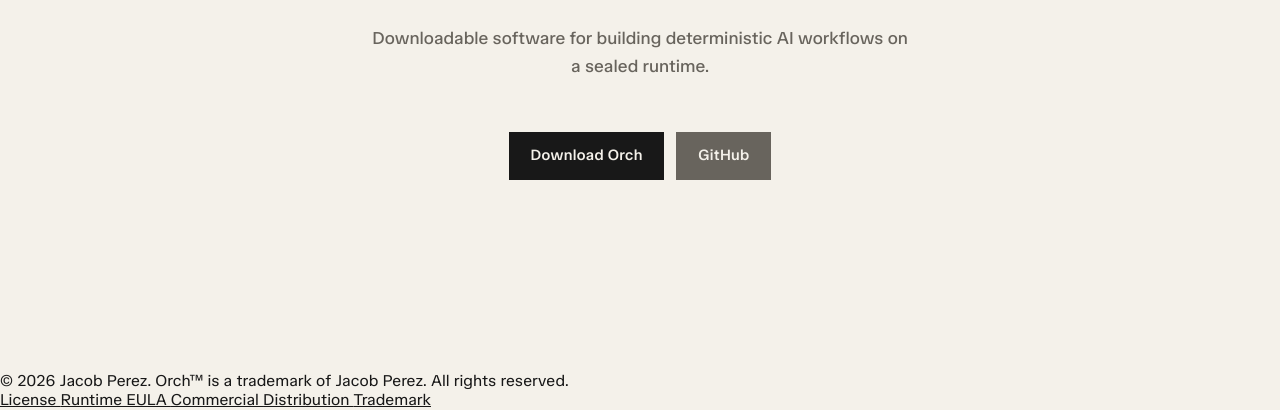
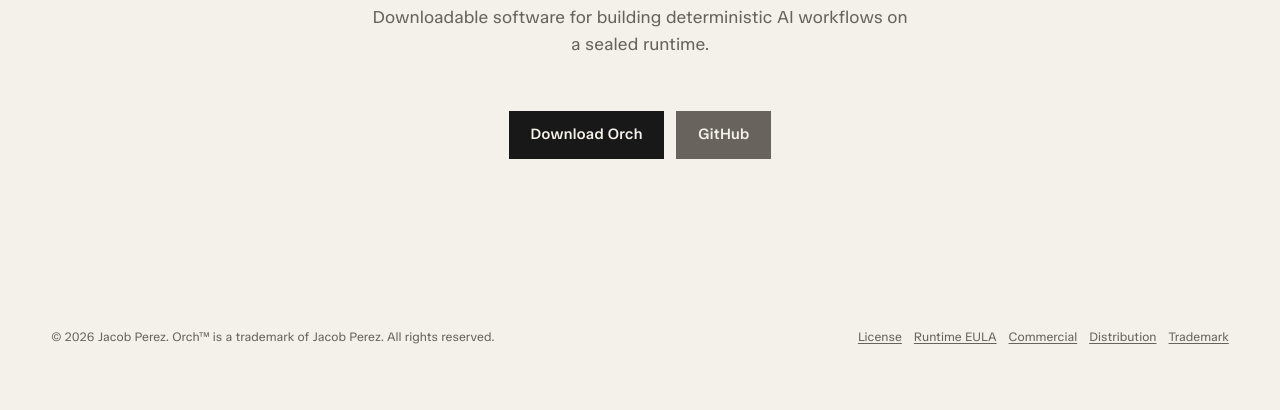
Before and after one commit to jacobxperez/orch, a website: page docs/index.html in a window 1280 px wide. Shown: the part 428-838 px from the top of the page. After the commit the page ends 800 px from the top, so only its background shows below. Drawn offline with Linux system fonts and the light colour scheme.

Commit message:
Update styles.css

```diff
--- a/docs/styles.css
+++ b/docs/styles.css
@@ -3,7 +3,7 @@
  * @file orch/docs/styles.css
  * @title Orch Public Website Styles
  * @description Static CSS for the Orch public landing page.
- * @version 0.1.4
+ * @version 0.1.6
  */
 
 @font-face {
@@ -13,7 +13,6 @@
     font-style: normal;
     font-display: swap;
 }
-
 
 @font-face {
     font-family: "TASA Orbiter";
@@ -46,7 +45,6 @@
     font-style: normal;
     font-display: swap;
 }
-
 
 :root {
     --color-bg: #f4f1ea;
@@ -98,12 +96,20 @@
 }
 
 body {
-    min-block-size: 100%;
+    display: grid;
+    grid-template-rows: 1fr auto;
+    min-block-size: 100svh;
+    margin: 0;
+    background: var(--color-bg);
+}
+
+button,
+a {
+    font: inherit;
 }
 
 .site-shell {
     display: grid;
-    min-block-size: 100svh;
     place-items: center;
     padding: var(--page-padding);
 }
@@ -127,7 +133,7 @@
     margin: 0;
     color: var(--color-muted);
     font-size: clamp(1.05rem, 2vw, 1.5rem);
-    font-weight: 450;
+    font-weight: 500;
     line-height: 1.45;
 }
 
@@ -136,7 +142,7 @@
     margin: clamp(1rem, 2.2vw, 1.4rem) auto 0;
     color: var(--color-muted);
     font-size: clamp(0.94rem, 1.6vw, 1.1rem);
-    font-weight: 430;
+    font-weight: 400;
     line-height: 1.55;
 }
 
@@ -197,6 +203,40 @@
     opacity: 0.86;
 }
 
+.site-footer {
+    display: flex;
+    align-items: center;
+    justify-content: space-between;
+    inline-size: 100%;
+    padding: 0 var(--page-padding) clamp(1rem, 2.4vw, 1.5rem);
+    color: var(--color-muted);
+    font-size: 0.78rem;
+    font-weight: 400;
+    line-height: 1.5;
+}
+
+.copyright {
+    margin: 0;
+}
+
+.legal-links {
+    display: inline-flex;
+    flex-wrap: wrap;
+    justify-content: flex-end;
+    gap: 0.75rem;
+}
+
+.legal-links a {
+    color: var(--color-muted);
+    text-decoration: underline;
+    text-underline-offset: 0.18em;
+}
+
+.legal-links a:hover,
+.legal-links a:focus-visible {
+    color: var(--color-text);
+}
+
 .visually-hidden {
     position: absolute;
     inline-size: 1px;
@@ -216,12 +256,22 @@
 
     .hero {
         display: grid;
-        min-block-size: calc(100svh - (var(--page-padding) * 2));
         align-content: center;
     }
 
     .wordmark {
         letter-spacing: -0.07em;
+    }
+
+    .site-footer {
+        flex-direction: column;
+        justify-content: center;
+        gap: 0.45rem;
+        text-align: center;
+    }
+
+    .legal-links {
+        justify-content: center;
     }
 }
 
```
